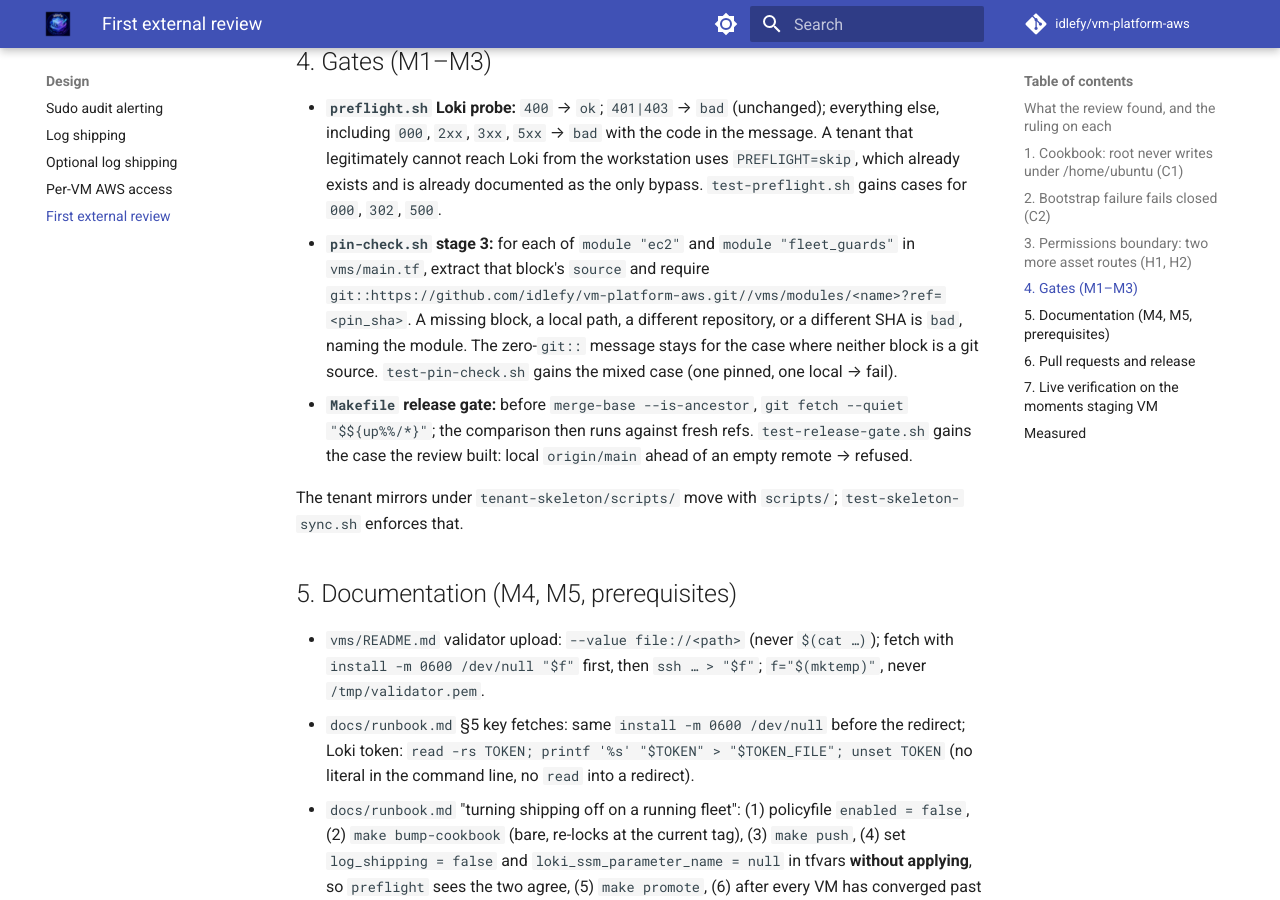
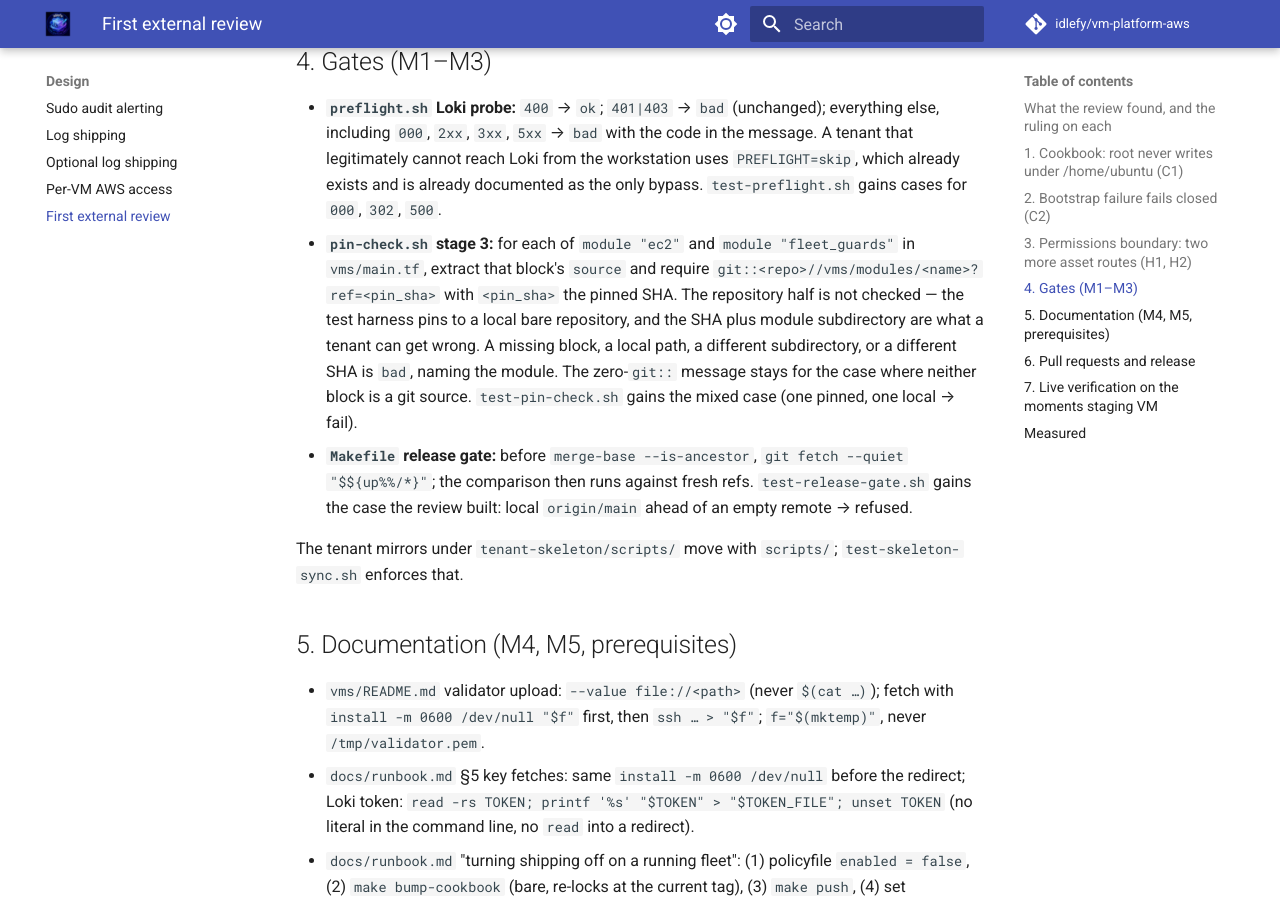
Before and after one commit to idlefy/vm-platform-aws, an MkDocs documentation site: the page built from docs/design/first-external-review.md, in a window 1280 px wide and 900 px high, scrolled down 5364 px. Built offline with MkDocs 1.6.1 and Material for MkDocs 9.7.7, drawn with Linux system fonts in a browser that asks for light colours; comment, search, counter and statistics services are not loaded.

Commit message:
docs(design): pin-check requires the module path and SHA, not the repository host
Matches the ruling recorded for the harness (which pins to a local bare repo)
and drops the literal URL CodeRabbit's path rule flagged.

Co-Authored-By: Claude Fable 5.1 <noreply@anthropic.com>
Claude-Session: https://claude.ai/code/session_01YSiSgv93NYNk56C1Vuy2VA

```diff
--- a/docs/design/first-external-review.md
+++ b/docs/design/first-external-review.md
@@ -90,7 +90,7 @@ The Traps entry on "every route to the asset" gets the EBS direct API as its fou
 ## 4. Gates (M1–M3)
 
 - **`preflight.sh` Loki probe:** `400` → `ok`; `401|403` → `bad` (unchanged); everything else, including `000`, `2xx`, `3xx`, `5xx` → `bad` with the code in the message. A tenant that legitimately cannot reach Loki from the workstation uses `PREFLIGHT=skip`, which already exists and is already documented as the only bypass. `test-preflight.sh` gains cases for `000`, `302`, `500`.
-- **`pin-check.sh` stage 3:** for each of `module "ec2"` and `module "fleet_guards"` in `vms/main.tf`, extract that block's `source` and require `git::https://github.com/idlefy/vm-platform-aws.git//vms/modules/<name>?ref=<pin_sha>`. A missing block, a local path, a different repository, or a different SHA is `bad`, naming the module. The zero-`git::` message stays for the case where neither block is a git source. `test-pin-check.sh` gains the mixed case (one pinned, one local → fail).
+- **`pin-check.sh` stage 3:** for each of `module "ec2"` and `module "fleet_guards"` in `vms/main.tf`, extract that block's `source` and require `git::<repo>//vms/modules/<name>?ref=<pin_sha>` with `<pin_sha>` the pinned SHA. The repository half is not checked — the test harness pins to a local bare repository, and the SHA plus module subdirectory are what a tenant can get wrong. A missing block, a local path, a different subdirectory, or a different SHA is `bad`, naming the module. The zero-`git::` message stays for the case where neither block is a git source. `test-pin-check.sh` gains the mixed case (one pinned, one local → fail).
 - **`Makefile` release gate:** before `merge-base --is-ancestor`, `git fetch --quiet "$${up%%/*}"`; the comparison then runs against fresh refs. `test-release-gate.sh` gains the case the review built: local `origin/main` ahead of an empty remote → refused.
 
 The tenant mirrors under `tenant-skeleton/scripts/` move with `scripts/`; `test-skeleton-sync.sh` enforces that.
```
